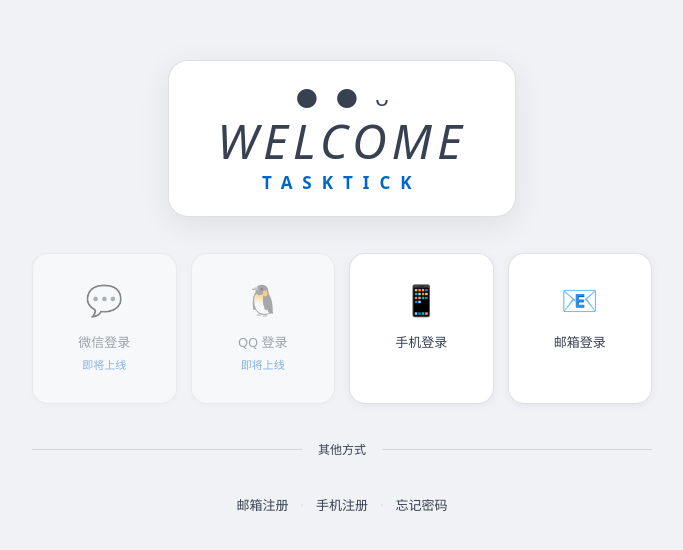
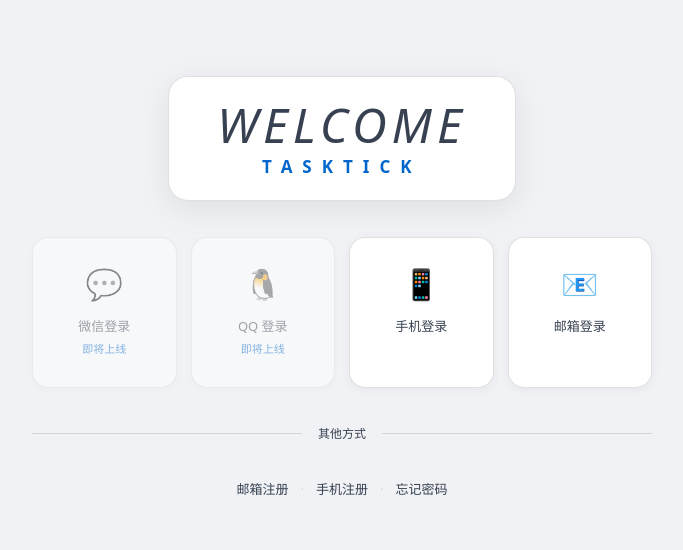
Before and after one commit to lris-wang/TaskTick, a Vue app in the folder apps/web/: page /#/welcome in a window 1280 px wide. Shown: the part 152-702 px from the top of the page, without its empty margins (298-981 px from the left). Built offline with nearby package versions, Linux system fonts and the light colour scheme; no server answers.

Commit message:
refactor: simplify WelcomeView - plain text card with fade-in animation, no emoji face

```diff
--- a/apps/web/src/views/WelcomeView.vue
+++ b/apps/web/src/views/WelcomeView.vue
@@ -19,21 +19,10 @@
 
 <template>
   <div class="welcome-page">
-    <!-- 标题卡片：笑脸 + 文字 融为一体 -->
+    <!-- 标题卡片 -->
     <div class="title-card">
-      <!-- 笑脸 SVG，融入文字中 -->
-      <div class="face-row">
-        <!-- 左眼 -->
-        <div class="eye-static left-eye">●</div>
-        <!-- 右眼（眨眼动画，2s后停止） -->
-        <div class="eye-blink right-eye">●</div>
-        <!-- 笑嘴，2s后淡入并保持 -->
-        <div class="mouth-animate">ᴗ</div>
-      </div>
-      <div class="text-row">
-        <span class="welcome-text">Welcome</span>
-        <span class="app-name">TaskTick</span>
-      </div>
+      <span class="welcome-text">Welcome</span>
+      <span class="app-name">TaskTick</span>
     </div>
 
     <!-- 长条登录选择区域 -->
@@ -108,89 +97,31 @@
   gap: 36px;
 }
 
-/* 标题卡片：笑脸 + 文字 一体 */
+/* 标题卡片：干净文字 */
 .title-card {
   display: flex;
   flex-direction: column;
   align-items: center;
+  gap: 4px;
   background: var(--tt-card-bg, #ffffff);
   border-radius: 20px;
   padding: 24px 48px 20px;
   box-shadow: 0 8px 32px rgba(0,0,0,0.08);
   border: 1.5px solid var(--tt-input-border, rgba(0,0,0,0.08));
-  animation: emergeIn 1s cubic-bezier(0.16, 1, 0.3, 1) 0.1s both;
-  position: relative;
+  animation: emergeIn 0.9s cubic-bezier(0.16, 1, 0.3, 1) 0.1s both;
 }
 
 @keyframes emergeIn {
   0% {
     opacity: 0;
-    transform: translateY(50px) scale(0.88);
-    filter: blur(10px);
+    transform: translateY(40px) scale(0.92);
+    filter: blur(8px);
   }
   100% {
     opacity: 1;
     transform: translateY(0) scale(1);
     filter: blur(0);
   }
-}
-
-/* 笑脸区域：眼睛和嘴巴与文字并排 */
-.face-row {
-  display: flex;
-  align-items: center;
-  gap: 16px;
-  margin-bottom: 6px;
-  position: relative;
-}
-
-/* 眼睛 ● */
-.eye-static {
-  font-size: 26px;
-  color: var(--tt-guest-text, #374151);
-  line-height: 1;
-  user-select: none;
-}
-
-/* 右眼：2s时眨一下，之后停止 */
-.eye-blink {
-  font-size: 26px;
-  color: var(--tt-guest-text, #374151);
-  line-height: 1;
-  user-select: none;
-  animation: oneWink 2s ease-in-out forwards;
-}
-
-@keyframes oneWink {
-  0%, 44% { opacity: 1; transform: scaleY(1); }
-  47% { opacity: 0; transform: scaleY(0.1); }
-  50% { opacity: 1; transform: scaleY(1); }
-  100% { opacity: 1; transform: scaleY(1); }
-}
-
-/* 嘴巴：2s后淡入，保持显示 */
-.mouth-animate {
-  font-size: 22px;
-  color: var(--tt-guest-text, #374151);
-  line-height: 1;
-  user-select: none;
-  opacity: 0;
-  transform: scale(0.5);
-  animation: mouthAppear 1s ease-out 2s forwards;
-  margin-top: -2px;
-}
-
-@keyframes mouthAppear {
-  0% { opacity: 0; transform: scale(0.5); }
-  100% { opacity: 1; transform: scale(1); }
-}
-
-/* 文字行 */
-.text-row {
-  display: flex;
-  flex-direction: column;
-  align-items: center;
-  gap: 4px;
 }
 
 .welcome-text {
@@ -217,7 +148,7 @@
   gap: 14px;
   width: 100%;
   max-width: 620px;
-  animation: fadeUp 0.7s ease-out 0.6s both;
+  animation: fadeUp 0.7s ease-out 0.5s both;
 }
 
 @keyframes fadeUp {
@@ -278,7 +209,7 @@
   font-size: 12px;
   color: var(--tt-guest-text, #374151);
   opacity: 0.5;
-  animation: fadeUp 0.7s ease-out 0.8s both;
+  animation: fadeUp 0.7s ease-out 0.7s both;
 }
 
 .divider::before,
@@ -295,7 +226,7 @@
   align-items: center;
   gap: 12px;
   font-size: 13px;
-  animation: fadeUp 0.7s ease-out 1s both;
+  animation: fadeUp 0.7s ease-out 0.9s both;
 }
 
 .link-btn {
```
